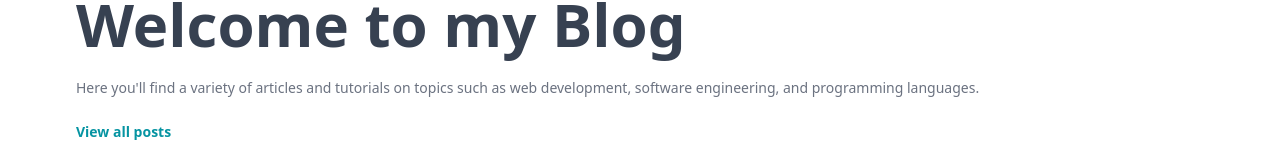
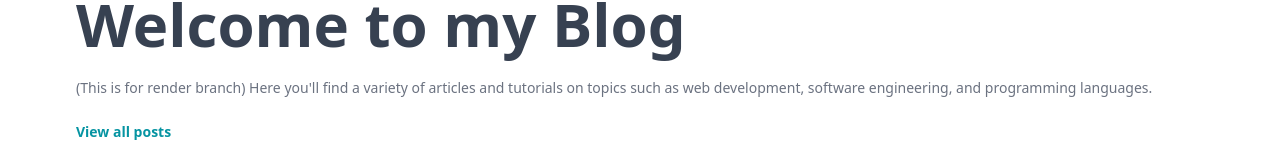
Before and after one commit to danlidennydeng/Sahand-MERN-Blog, a React (Vite) app in the folder client/: page / in a window 1280 px wide. Shown: the part 182-350 px from the top of the page. Built offline with nearby package versions, Linux system fonts and the light colour scheme; no server answers.

Commit message:
added render branch

```diff
--- a/client/src/pages/Home.jsx
+++ b/client/src/pages/Home.jsx
@@ -19,8 +19,9 @@ export default function Home() {
       <div className="flex flex-col gap-6 p-28 px-3 max-w-6xl mx-auto ">
         <h1 className="text-3xl font-bold lg:text-6xl">Welcome to my Blog</h1>
         <p className="text-gray-500 text-xs sm:text-sm">
-          Here you'll find a variety of articles and tutorials on topics such as
-          web development, software engineering, and programming languages.
+          (This is for render branch) Here you'll find a variety of articles and
+          tutorials on topics such as web development, software engineering, and
+          programming languages.
         </p>
         <Link
           to="/search"
```
